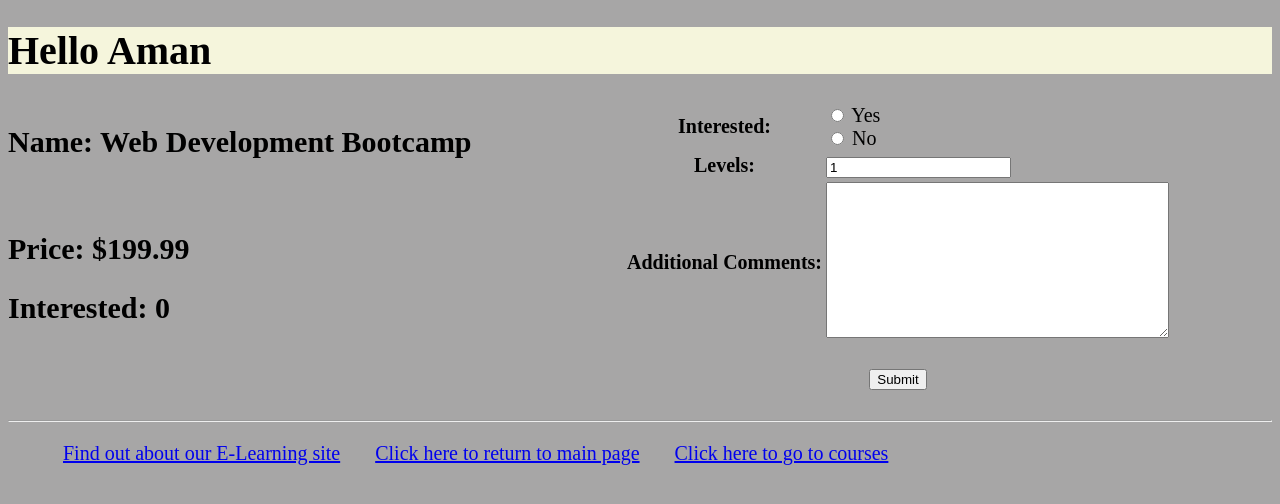
After one commit to Amandeep2230/myapp_django, a Django app: page /myapp/courses/8/ in a window 1280 px wide. The commit adds this page. Shown: the top 504 px of the page. Run offline with Django 4.2, Linux system fonts and the light colour scheme; data comes from the database, SQL or seed files in the repository; both versions use the stored data as it was after the commit.

Commit message:
updated lab 8

```diff
--- a/myapp/forms.py
+++ b/myapp/forms.py
@@ -1,12 +1,27 @@
 from django import forms
-from myapp.models import Order
+from .models import Order
+from django.core.validators import MinValueValidator
 
 
 class InterestForm(forms.Form):
     CHOICES = [
-        ("Yes", 1),
-        ("No", 0)
+        (1, "Yes"),
+        (0, "No")
     ]
-    interested = forms.ChoiceField(widgets=forms.RadioSelect, choices=CHOICES)
-    levels = forms.IntegerField(widget=forms.NumberInput, initial=1)
-    comments = forms.CharField(widget=forms.Textarea, label='Additional Comments')
+    interested = forms.ChoiceField(widget=forms.RadioSelect, choices=CHOICES)
+    levels = forms.IntegerField(widget=forms.NumberInput, initial=1, validators=[MinValueValidator(1)])
+    comments = forms.CharField(widget=forms.Textarea, label='Additional Comments', required=False)
+
+
+# Lab 8 - Order Model Form
+class OrderForm(forms.ModelForm):
+    levels = forms.IntegerField(widget=forms.NumberInput, initial=1, validators=[MinValueValidator(1)])
+
+    class Meta:
+        model = Order
+        fields = ['student', 'course', 'levels', 'order_date']
+        # Set widgets
+        widgets = {
+            'student': forms.RadioSelect(),
+            'order_date': forms.SelectDateWidget(),
+        }
--- a/myapp/models.py
+++ b/myapp/models.py
@@ -27,7 +27,7 @@ class Course(models.Model):
 
     def discount(self):
         disc_price = self.price - (self.price*0.1)
-        return "{0}".format(disc_price)
+        return disc_price
 
 
 class Student(User):
@@ -48,6 +48,7 @@ class Order(models.Model):
     ORDER_STATUS = [(0, 'Cancelled'),
                     (1, 'Order Confirmed')]
     course = models.ForeignKey(Course, related_name="course", on_delete=models.CASCADE)
+    levels = models.PositiveIntegerField(default=1)
     student = models.ForeignKey(Student, related_name="student", on_delete=models.CASCADE)
     order_status = models.IntegerField(choices=ORDER_STATUS, default=0)
     order_date = models.DateField()
--- a/myapp/static/myapp/style.css
+++ b/myapp/static/myapp/style.css
@@ -1,15 +1,42 @@
+
 body{
     background-color: #A7A6A6FF;
-    color: #fff;
     font-size: 20px;
 }
 
 h1{
     background-color: beige;
     font-size: 40px;
-    color: #111;
+    color: black;
     font-style: normal;
     position: relative;
+}
+
+.placeContainer{ /* page container for placeorder and coursedetail page */
+    display: flex;
+    justify-content: space-between;
+}
+
+.courseContainer{ /* container for course and price list on place order page */
+    display: flex;
+    justify-content: space-between;
+}
+
+.priceDiv{      /* container for price list on place order page */
+    padding-left: 5em;
+}
+
+.formContainer{ /* container for place order form */
+    padding-right: 5em;
+}
+
+.interestFormContainer{     /* container for interest form */
+    padding-right: 5em;
+}
+
+.submitButton{  /* container for submit button */
+    text-align: center;
+    padding: 1em;
 }
 
 .hbar1 {
--- a/myapp/templates/myapp/base.html
+++ b/myapp/templates/myapp/base.html
@@ -15,8 +15,8 @@
 <hr />
 <div>
 <ul>
-<li class="hbar1"><a href="/myapp/about/">Find out about our E-Learning site</a></li>
-<li class="hbar1"><a href = "{% url 'myapp:index' %}">Click here to return to main page</a></li>
+    <li class="hbar1"><a href="/myapp/about/">Find out about our E-Learning site</a></li>
+    <li class="hbar1"><a href = "{% url 'myapp:index' %}">Click here to return to main page</a></li>
     <li class="hbar1"><a href="{% url 'myapp:courses' %}">Click here to go to courses</a><br/></li>
 </ul>
 </div>
--- /dev/null
+++ b/myapp/templates/myapp/coursedetail.html
@@ -0,0 +1,32 @@
+{% extends 'myapp/base.html' %}
+
+<!-- page to display course details and interest form -->
+
+{% block body_block %}
+
+    <!-- Container for detail page -->
+    <div class="placeContainer">
+
+        <!-- Container for course details -->
+        <div class="detailContainer">
+            <h2> Name: {{ course }} </h2> <br>
+            <h2> Price: ${{ course.price }} </h2>
+            <h2> Interested: {{ course.interested }}</h2>
+
+            <p3>{{ msg }}</p3>      <!-- msg to display if course is not for everyone -->
+        </div>
+
+        <!-- container for interest form -->
+        <div class="interestFormContainer">
+            <form method="post">
+                {% csrf_token %}
+                <table>
+                {{ form.as_table }}     <!-- interest form -->
+                </table>
+                <div class="submitButton">
+                    <input type="submit" value="Submit">    <!-- submit button -->
+                </div>
+            </form>
+        </div>
+    </div>
+{% endblock %}
--- a/myapp/urls.py
+++ b/myapp/urls.py
@@ -10,4 +10,6 @@ urlpatterns = [
     path(r'about/', views.about, name='about'),
     path(r'<int:top_no>/', views.detail, name='detail'),
     path(r'courses/', views.courses, name='courses'),
+    path(r'courses/<int:cour_id>/', views.coursedetail, name='coursedetail'),
+    path(r'place_order/', views.place_order, name='place_order'),
 ]
--- a/myapp/views.py
+++ b/myapp/views.py
@@ -1,34 +1,15 @@
 from django.shortcuts import get_object_or_404
-from django.http import HttpResponse
+from django.http import HttpResponse, HttpResponseRedirect
+
+from .forms import OrderForm, InterestForm
 from .models import Topic, Course, Student, Order
 from django.shortcuts import render
-
+from .forms import OrderForm
 
 def index(request):
-    #top_list = Topic.objects.all().order_by('id')[:10]
-    #response = HttpResponse()
-    #heading1 = '<p>' + 'List of topics: ' + '</p>'
-    #response.write(heading1)
-    #for topic in top_list:
-    #    para = '<p>' + str(topic.id) + ': ' + str(topic) + '</p>'
-    #    response.write(para)
-
-    #response.write('<br>')
-
-    # List of courses
-    #course_list = Course.objects.all().order_by('-price')[:5]
-    #heading2 = '<p>' + 'List of Courses: ' + '</p>'
-    #response.write(heading2)
-    #for course in course_list:
-    #    if course.for_everyone:
-    #        access = 'This Course is For Everyone!'
-    #    else:
-    #        access = 'This Course is Not For Everyone!'
-    #    line = '<p>' + str(course.price) + ' ' + str(course) + ': ' + access + '</p>'
-    #    response.write(line)
-    #return response
     top_list = Topic.objects.all().order_by('id')[:10]
     return render(request, 'myapp/index.html', {'top_list': top_list})
+
 
 # about view
 def about(request):
@@ -43,8 +24,51 @@ def detail(request, top_no):
     return render(request, 'myapp/detail.html', {'top_obj': top.get(),
                                                   'course_list': course_list})
 
-#updated till lab 6
 
+# updated till lab 6
 def courses(request):
     courlist = Course.objects.all().order_by('id')
     return render(request, 'myapp/courses.html', {'courlist': courlist})
+
+
+# Lab 8 - place order view
+def place_order(request):
+    msg = ''
+    courlist = Course.objects.all()
+
+    if request.method == 'POST':
+        form = OrderForm(request.POST)
+        if form.is_valid():
+            order = form.save(commit=False)
+            if order.levels <= order.course.stages:
+                order.save()
+                msg = 'Your course has been ordered successfully.'
+                if order.course.price > 150.00:     # check if price > $150
+                    order.course.price = order.course.discount()    # apply discount
+
+            else:
+                msg = 'You exceeded the number of levels for this course.'
+            return render(request, 'myapp/order_response.html', {'msg': msg})
+    else:
+        form = OrderForm()
+    return render(request, 'myapp/placeorder.html', {'form': form, 'msg': msg, 'courlist': courlist})
+
+
+# Lab 8 - course detail view
+def coursedetail(request, cour_id):
+    msg = ''
+    course = Course.objects.get(id=cour_id)
+
+    if not course.for_everyone:
+        msg = 'This course is not for everyone'
+
+    if request.method == 'POST':    # if method is POST
+        form = InterestForm(request.POST)
+        if form.is_valid():   # check if form is valid
+            is_interested = int(form.cleaned_data['interested'])
+            course.interested += is_interested  # increment interested in db
+            course.save()           # save db
+            return HttpResponseRedirect('/myapp/')  # redirect to main page
+    else:   # if method is GET
+        form = InterestForm()
+    return render(request, 'myapp/coursedetail.html', {'course': course, 'msg': msg, 'form': form})
```
Also changed, not shown: myapp/templates/myapp/courses.html (+11 -5 lines), myapp/templates/myapp/order_response.html (added, +8 -0 lines), myapp/templates/myapp/placeorder.html (added, +42 -0 lines), db.sqlite3, myapp/migrations/0006_order_levels.py (added).
